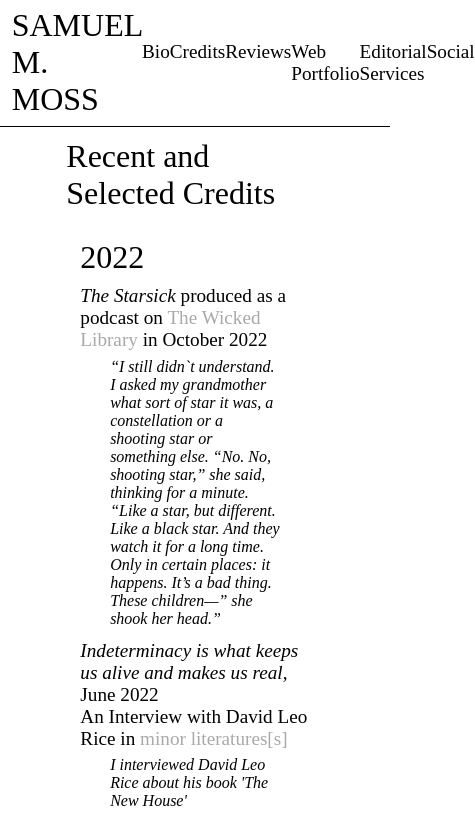
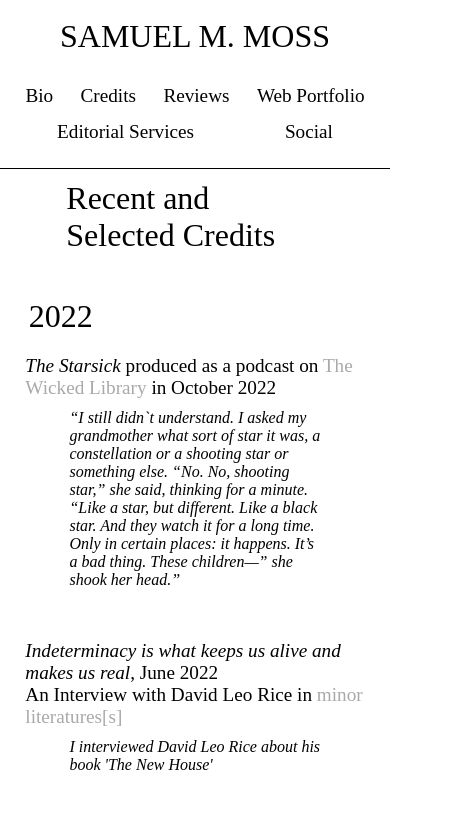
Before and after one commit to perfidiousscript/home_page, a Next.js app: page /credits in a window 390 px wide. Shown: the top 824 px of the page, 475 px wide, since content can reach past the window. Built offline with nearby package versions, Linux system fonts and the light colour scheme.

Commit message:
fixes for mobile

```diff
--- a/styles/Credits.module.css
+++ b/styles/Credits.module.css
@@ -1,3 +1,4 @@
+@media only screen and (min-width: 850px) {
   .credits {
     margin: 5% auto;
     width: 60%;
@@ -29,3 +30,38 @@
     font-size: 2em;
     margin: 3% 1%;
   }
+}
+
+@media only screen and (max-width: 850px) {
+  .credits {
+    margin: 5% auto;
+    width: 87%;
+    overflow: scroll;
+    font-family: Fraunces;
+    color: black;
+    font-weight: 500;
+  }
+
+  .credits a {
+    color: darkgrey;
+    text-decoration: none;
+  }
+
+  .creditEntry {
+    padding: 6% 0;
+  }
+
+  .title {
+    font-size: larger;
+  }
+
+  .quote {
+    margin: 3% 13%;
+    font-style: italic;
+  }
+
+  .creditYear {
+    font-size: 2em;
+    margin: 7% 1% 0%;
+  }
+}
--- a/styles/Header.module.css
+++ b/styles/Header.module.css
@@ -1,3 +1,5 @@
+
+@media only screen and (min-width: 850px) {
   .header {
     border-bottom: 1px solid black;
     height: 15vh;
@@ -19,6 +21,34 @@
     flex-grow: 3;
     margin: auto 0%;
   }
+}
+
+@media only screen and (max-width: 850px) {
+  .header {
+    border-bottom: 1px solid black;
+    height: 20vh;
+    display: flex;
+    flex-direction: column;
+    padding: 0% 3%;
+  }
+
+  .nameContainer {
+    font-family: CrimsonPro;
+    font-size: xx-large;
+    margin: 5% auto;
+  }
+
+  .headerLinkContainer {
+    display: flex;
+    font-size: larger;
+    justify-content: space-around;
+    flex-grow: 3;
+    margin: 3% 0%;
+    flex-wrap: wrap;
+  }
+}
+
+
 
 .headerLink {
   font-family: Fraunces;
```
Also changed, not shown: styles/Bio.module.css (+33 -0 lines), styles/Social.module.css (+24 -0 lines). Lines whose indentation alone changed are shown as unchanged.
